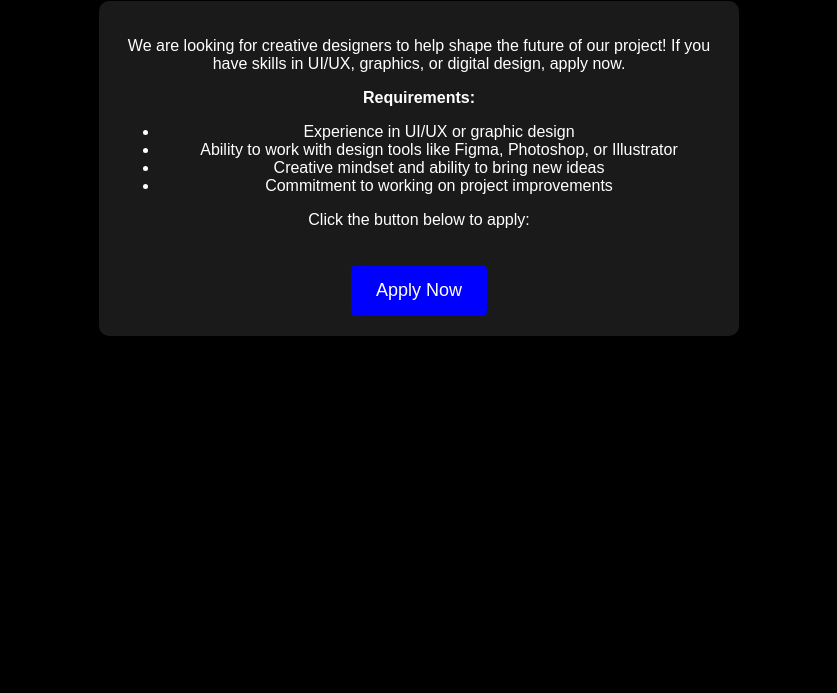
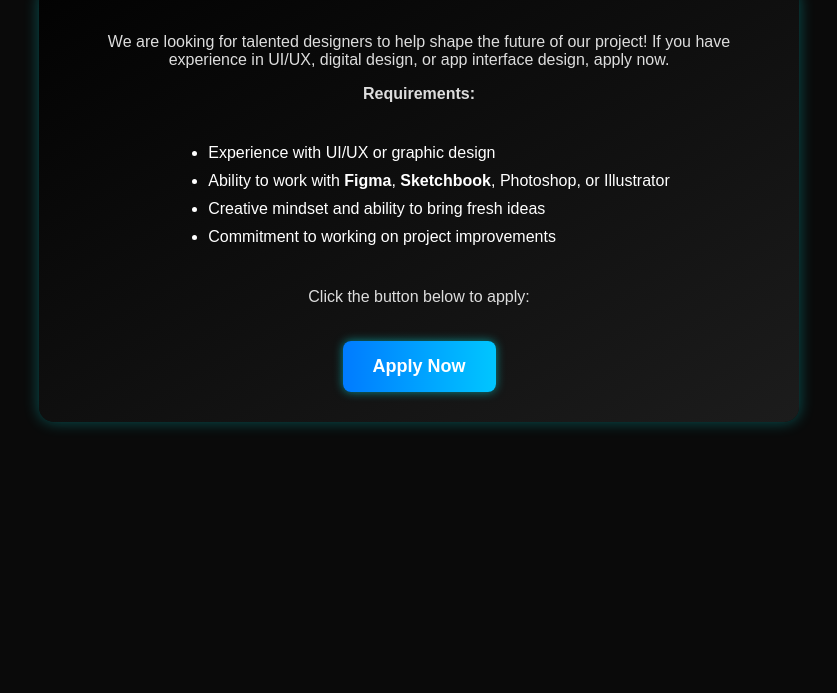
Before and after one commit to szuper1212856/nbtfdesign, a plain HTML site: page index.html in a window 1280 px wide. Shown: the part 107-800 px from the top of the page, without its empty margins (221-1058 px from the left). Drawn offline with Linux system fonts and the light colour scheme.

Commit message:
Update index.html

```diff
--- a/index.html
+++ b/index.html
@@ -6,34 +6,57 @@
     <title>Design Application</title>
     <style>
         body {
-            background-color: black;
-            color: white;
+            background-color: #0a0a0a;
+            color: #ffffff;
             font-family: Arial, sans-serif;
             text-align: center;
             padding: 20px;
         }
+        .container {
+            max-width: 700px;
+            margin: auto;
+            padding: 30px;
+            background: linear-gradient(to bottom right, rgba(0, 0, 0, 0.8), rgba(30, 30, 30, 0.9));
+            border-radius: 15px;
+            box-shadow: 0px 0px 15px rgba(0, 255, 255, 0.3);
+        }
         h1 {
             color: cyan;
+            font-size: 28px;
+            margin-bottom: 15px;
+            text-transform: uppercase;
+            letter-spacing: 2px;
         }
-        .container {
-            max-width: 600px;
-            margin: auto;
-            padding: 20px;
-            background-color: rgba(255, 255, 255, 0.1);
-            border-radius: 10px;
+        p {
+            font-size: 16px;
+            color: #dddddd;
+            margin-bottom: 15px;
+        }
+        ul {
+            text-align: left;
+            display: inline-block;
+            color: #ffffff;
+            font-size: 16px;
+        }
+        li {
+            margin: 10px 0;
         }
         .button {
             display: inline-block;
             margin-top: 20px;
-            padding: 15px 25px;
+            padding: 15px 30px;
             font-size: 18px;
+            font-weight: bold;
             color: white;
-            background-color: blue;
+            background: linear-gradient(to right, #007bff, #00c6ff);
             text-decoration: none;
-            border-radius: 5px;
+            border-radius: 8px;
+            transition: 0.3s;
+            box-shadow: 0px 0px 10px rgba(0, 255, 255, 0.5);
         }
         .button:hover {
-            background-color: darkblue;
+            background: linear-gradient(to right, #0056b3, #0099ff);
+            box-shadow: 0px 0px 20px rgba(0, 255, 255, 0.8);
         }
     </style>
 </head>
@@ -41,12 +64,12 @@
 
     <h1>Join the Design Team</h1>
     <div class="container">
-        <p>We are looking for creative designers to help shape the future of our project! If you have skills in UI/UX, graphics, or digital design, apply now.</p>
+        <p>We are looking for talented designers to help shape the future of our project! If you have experience in UI/UX, digital design, or app interface design, apply now.</p>
         <p><strong>Requirements:</strong></p>
         <ul>
-            <li>Experience in UI/UX or graphic design</li>
-            <li>Ability to work with design tools like Figma, Photoshop, or Illustrator</li>
-            <li>Creative mindset and ability to bring new ideas</li>
+            <li>Experience with UI/UX or graphic design</li>
+            <li>Ability to work with <b>Figma</b>, <b>Sketchbook</b>, Photoshop, or Illustrator</li>
+            <li>Creative mindset and ability to bring fresh ideas</li>
             <li>Commitment to working on project improvements</li>
         </ul>
         <p>Click the button below to apply:</p>
```
